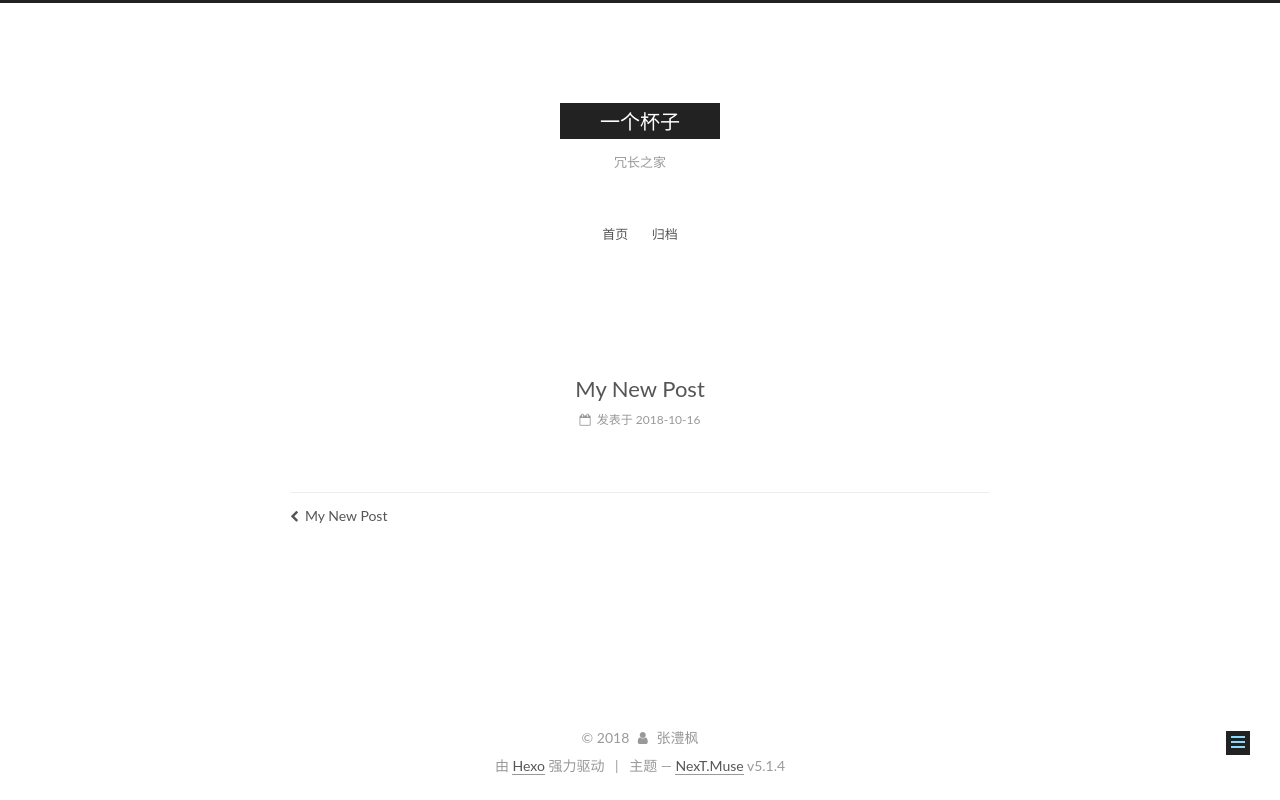
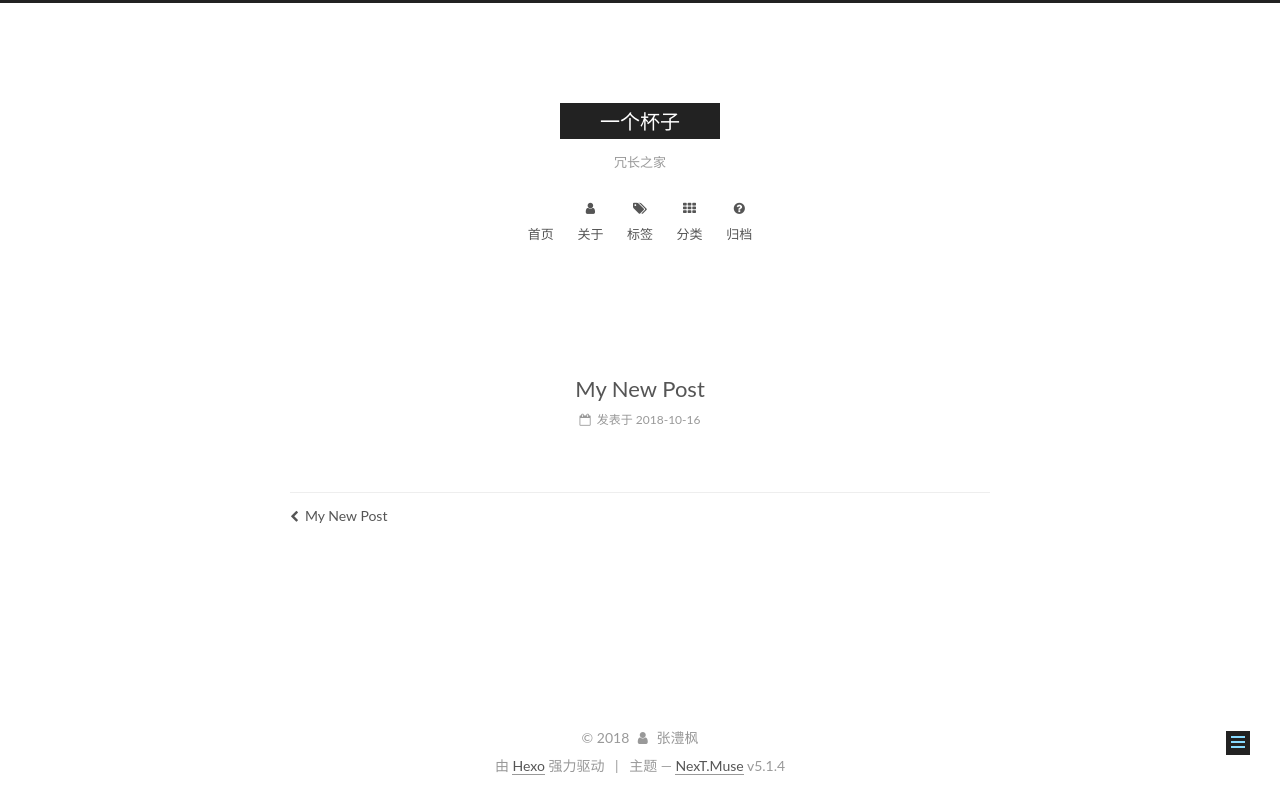
Before and after one commit to CoderVincent/CoderVincent.github.io, a plain HTML site: page 2018/10/16/My-New-Post-1/index.html in a window 1280 px wide. Drawn offline with Linux system fonts and the light colour scheme.

Commit message:
Site updated: 2018-10-16 10:06:31

```diff
--- a/2018/10/16/My-New-Post-1/index.html
+++ b/2018/10/16/My-New-Post-1/index.html
@@ -191,10 +191,40 @@
         </li>
 
 
+        <li class="menu-item menu-item-about">
+          <a href="/about/" rel="section">
+
+              <i class="menu-item-icon fa fa-fw fa-user"></i> <br />
+
+            关于
+          </a>
+        </li>
+
+
+        <li class="menu-item menu-item-tags">
+          <a href="/tags/" rel="section">
+
+              <i class="menu-item-icon fa fa-fw fa-tags"></i> <br />
+
+            标签
+          </a>
+        </li>
+
+
+        <li class="menu-item menu-item-categories">
+          <a href="/categories/" rel="section">
+
+              <i class="menu-item-icon fa fa-fw fa-th"></i> <br />
+
+            分类
+          </a>
+        </li>
+
+
         <li class="menu-item menu-item-archives">
           <a href="/archives/" rel="section">
 
-              <i class="menu-item-icon fa fa-fw fa-分类"></i> <br />
+              <i class="menu-item-icon fa fa-fw fa-question-circle"></i> <br />
 
             归档
           </a>
--- a/css/main.css
+++ b/css/main.css
@@ -1822,7 +1822,7 @@ pre .javascript .function {
   width: 4px;
   height: 4px;
   border-radius: 50%;
-  background: #0effff;
+  background: #3b8232;
 }
 .links-of-blogroll {
   font-size: 13px;
```
Also changed, not shown: 2018/10/16/My-New-Post/index.html (+31 -1 lines), archives/2018/10/index.html (+31 -1 lines), archives/2018/index.html (+31 -1 lines), archives/index.html (+31 -1 lines), index.html (+31 -1 lines).
